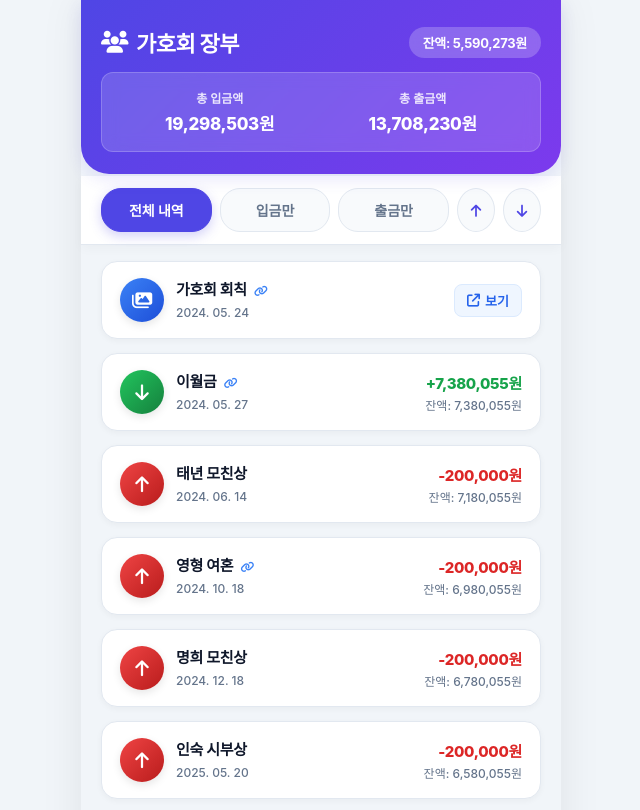
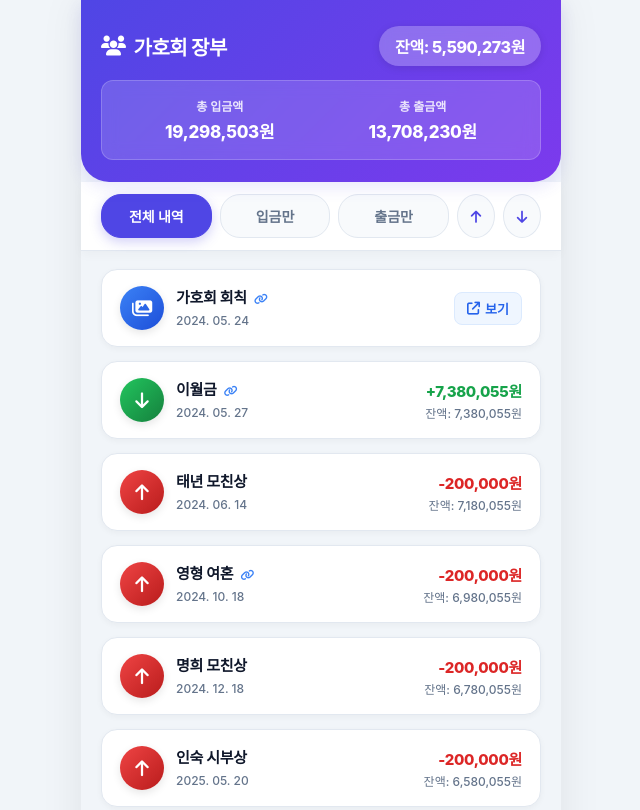
Before and after one commit to yhynong-beep/gahoe-account, a plain HTML site: page index.html in a window 1280 px wide. Shown: the top 810 px of the page, without its empty margins (319-959 px from the left). Drawn offline with Linux system fonts and the light colour scheme; a web font is replaced by a local one.

Commit message:
index.html 업데이트

```diff
--- a/index.html
+++ b/index.html
@@ -71,25 +71,29 @@
             justify-content: space-between;
             align-items: center;
             margin-bottom: 14px;
+            gap: 8px;
         }
 
         .header-title {
-            font-size: 22px;
+            font-size: 20px;
             font-weight: 800;
             display: flex;
             align-items: center;
             gap: 8px;
             letter-spacing: -0.5px;
+            white-space: nowrap;
         }
 
         .badge-balance {
-            background: rgba(255, 255, 255, 0.22);
+            background: rgba(255, 255, 255, 0.25);
             backdrop-filter: blur(6px);
-            padding: 6px 14px;
-            border-radius: 20px;
-            font-size: 13px;
-            font-weight: 700;
-            letter-spacing: -0.3px;
+            padding: 8px 16px;
+            border-radius: 22px;
+            font-size: 16px;
+            font-weight: 800;
+            letter-spacing: -0.4px;
+            box-shadow: 0 2px 8px rgba(0, 0, 0, 0.1);
+            white-space: nowrap;
         }
 
         .summary-card {
@@ -125,7 +129,7 @@
             gap: 8px;
             border-bottom: 1px solid var(--border-color);
             position: sticky;
-            top: 176px; /* 헤더 바로 아래에 딱 붙도록 고정 */
+            top: 182px; /* 커진 잔액 배지 높이에 맞춰 sticky 위치 조정 */
             z-index: 90;
             box-shadow: 0 4px 10px rgba(0,0,0,0.03);
         }
```
